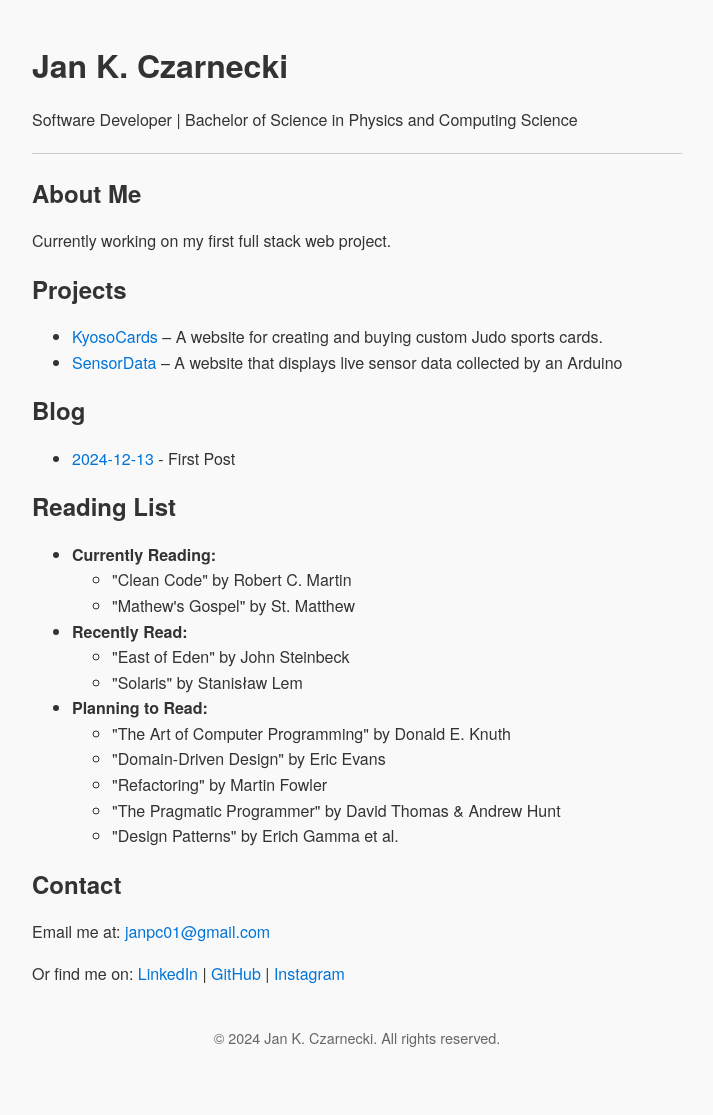
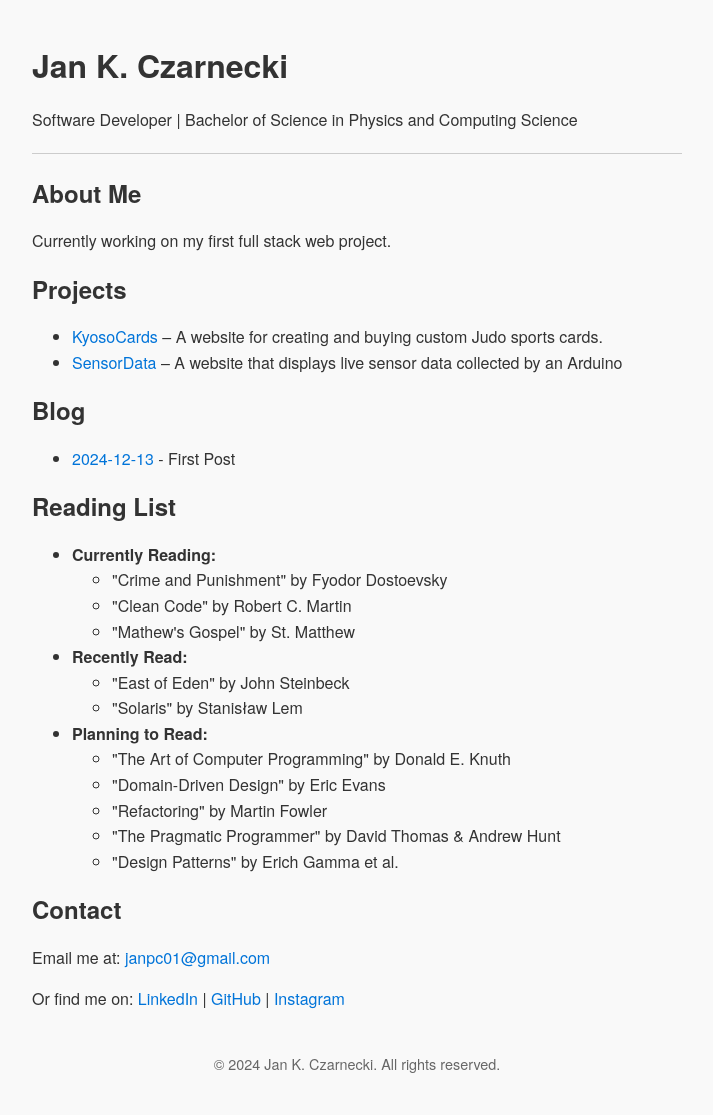
Before and after one commit to janpc01/janpc01.github.io, a Jekyll site: the page built from index.html, in a window 1280 px wide. Shown: the whole page, without its empty margins (283-996 px from the left). Built offline with Jekyll 4.4.1, drawn with Linux system fonts in a browser that asks for light colours; some web fonts are replaced; before the commit the page ends 1089 px from its top, so only the background shows below that.

Commit message:
Reading list

```diff
--- a/index.html
+++ b/index.html
@@ -39,6 +39,7 @@ layout: default
             <li>
                 <strong>Currently Reading:</strong>
                 <ul>
+                    <li>"Crime and Punishment" by Fyodor Dostoevsky</li>
                     <li>"Clean Code" by Robert C. Martin</li>
                     <li>"Mathew's Gospel" by St. Matthew</li>
                 </ul>
```
